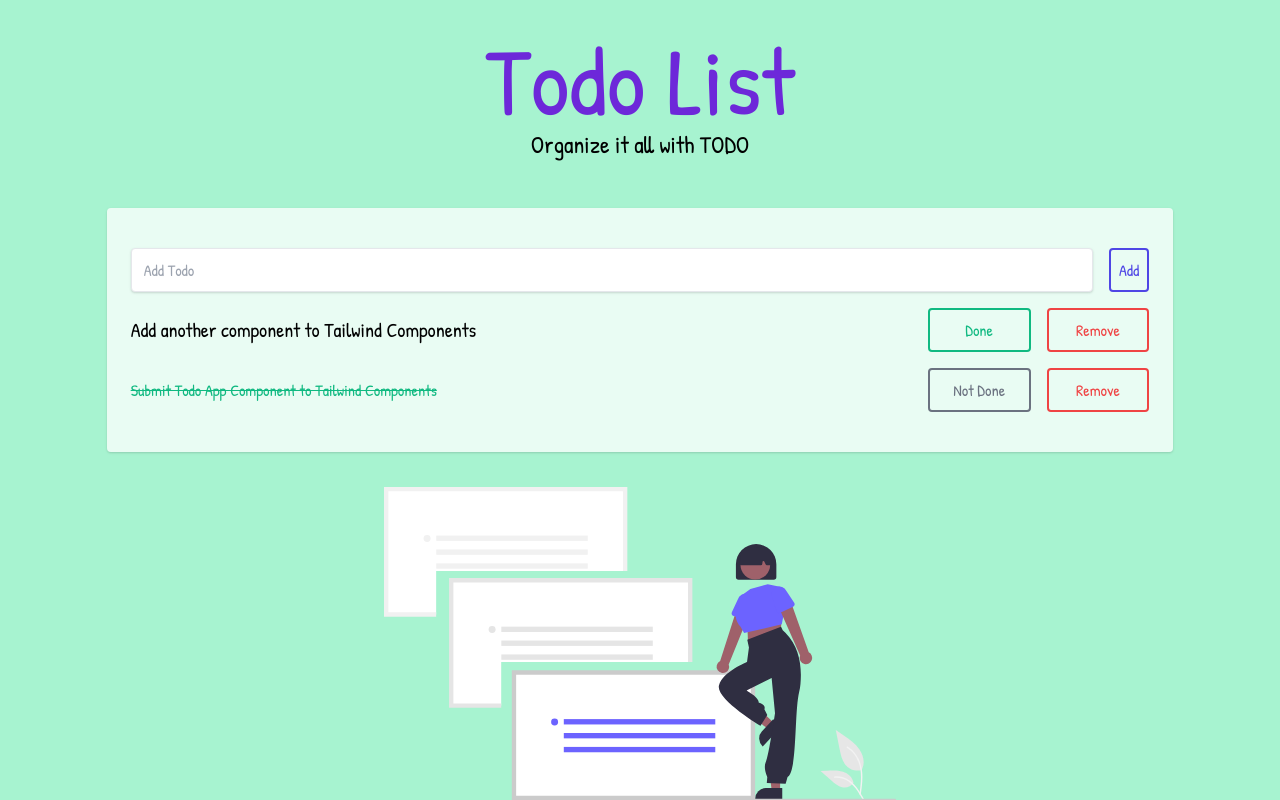
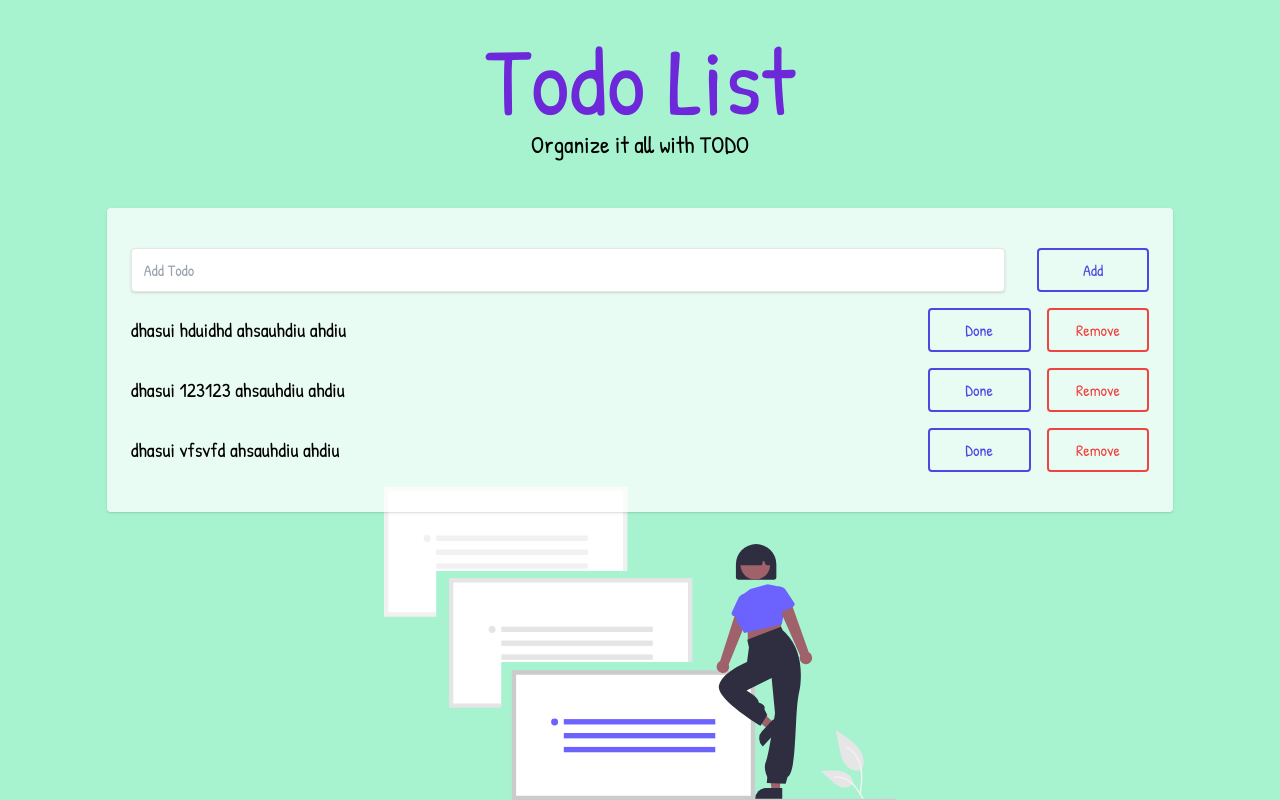
Before and after one commit to orabazu/todo-app, a React app: page / in a window 1280 px wide. Built offline with nearby package versions, Linux system fonts and the light colour scheme.

Commit message:
Add TodoItem & refactor Button

```diff
--- a/src/components/AddTodo.tsx
+++ b/src/components/AddTodo.tsx
@@ -1,4 +1,5 @@
 import React from 'react';
+import Button from './Button';
 
 type Props = {};
 
@@ -9,9 +10,7 @@ const AddTodo: React.FC<Props> = (): JSX.Element => {
         className="shadow appearance-none border rounded w-full py-2 px-3 mr-4 text-grey-darker"
         placeholder="Add Todo"
       />
-      <button className="flex-no-shrink p-2 border-2 rounded text-indigo-600 border-indigo-600 hover:text-white hover:bg-indigo-600">
-        Add
-      </button>
+      <Button>Add</Button>
     </div>
   );
 };
--- /dev/null
+++ b/src/components/Button.tsx
@@ -0,0 +1,30 @@
+import React from 'react';
+
+export enum ButtonColor {
+  Primary = 'text-indigo-600 border-indigo-600 hover:bg-indigo-600',
+  Secondary = 'text-gray-500 border-gray-500 hover:bg-gray-500',
+  Success = 'text-green-500 border-green-500 hover:bg-green-500',
+  Warning = 'text-red-500 border-red-500 hover:bg-red-500',
+}
+
+type Props = {
+  onClick?: () => {};
+  color?: ButtonColor;
+};
+
+const Button: React.FC<Props> = ({
+  children,
+  onClick,
+  color = ButtonColor.Primary,
+}): JSX.Element => {
+  return (
+    <button
+      onClick={onClick}
+      className={`flex-no-shrink w-32 p-2 ml-4 p-2 border-2 rounded hover:text-white ${color}`}
+    >
+      {children}
+    </button>
+  );
+};
+
+export default Button;
--- /dev/null
+++ b/src/components/TodoItem.tsx
@@ -0,0 +1,31 @@
+import React from 'react';
+import Button, { ButtonColor } from './Button';
+
+type Props = {
+  data: string;
+};
+
+const TodoItem: React.FC<Props> = ({ data }): JSX.Element => {
+  return (
+    <div className="flex mb-4 items-center">
+      <p className="w-full text-grey-darkest text-xl">{data}</p>
+      <Button>Done</Button>
+
+      <Button color={ButtonColor.Warning}>Remove</Button>
+    </div>
+  );
+
+  //   <div className="flex mb-4 items-center">
+  //   <p className="w-full line-through text-green-500 todoItem">
+  //     Submit Todo App Component to Tailwind Components
+  //   </p>
+  //   <button className="w-32 p-2 ml-4 mr-2 border-2 rounded hover:text-white text-gray-500 border-gray-500 hover:bg-gray-500">
+  //     Not Done
+  //   </button>
+  //   <button className="w-32  p-2 ml-2 border-2 rounded text-red-500 border-red-500 hover:text-white hover:bg-red-500">
+  //     Remove
+  //   </button>
+  // </div>
+};
+
+export default TodoItem;
--- a/src/views/App/index.tsx
+++ b/src/views/App/index.tsx
@@ -1,6 +1,7 @@
 import React from 'react';
 
 import AddTodo from 'components/AddTodo';
+import TodoItem from 'components/TodoItem';
 
 type Props = {};
 
@@ -15,28 +16,9 @@ export const App: React.FC<Props> = (): JSX.Element => {
         <div className="bg-white bg-opacity-75  rounded shadow p-6 m-4 w-full lg:w-10/12">
           <AddTodo></AddTodo>
           <div>
-            <div className="flex mb-4 items-center">
-              <p className="w-full text-grey-darkest text-xl">
-                Add another component to Tailwind Components
-              </p>
-              <button className="w-32 p-2 ml-4 mr-2 border-2 rounded hover:text-white text-green-500 border-green-500 hover:bg-green-500">
-                Done
-              </button>
-              <button className="w-32  p-2 ml-2 border-2 rounded text-red-500 border-red-500 hover:text-white hover:bg-red-500">
-                Remove
-              </button>
-            </div>
-            <div className="flex mb-4 items-center">
-              <p className="w-full line-through text-green-500 todoItem">
-                Submit Todo App Component to Tailwind Components
-              </p>
-              <button className="w-32 p-2 ml-4 mr-2 border-2 rounded hover:text-white text-gray-500 border-gray-500 hover:bg-gray-500">
-                Not Done
-              </button>
-              <button className="w-32  p-2 ml-2 border-2 rounded text-red-500 border-red-500 hover:text-white hover:bg-red-500">
-                Remove
-              </button>
-            </div>
+            <TodoItem data={'dhasui hduidhd ahsauhdiu ahdiu '}></TodoItem>
+            <TodoItem data={'dhasui 123123 ahsauhdiu ahdiu '}></TodoItem>
+            <TodoItem data={'dhasui vfsvfd ahsauhdiu ahdiu '}></TodoItem>
           </div>
         </div>
       </div>
```
